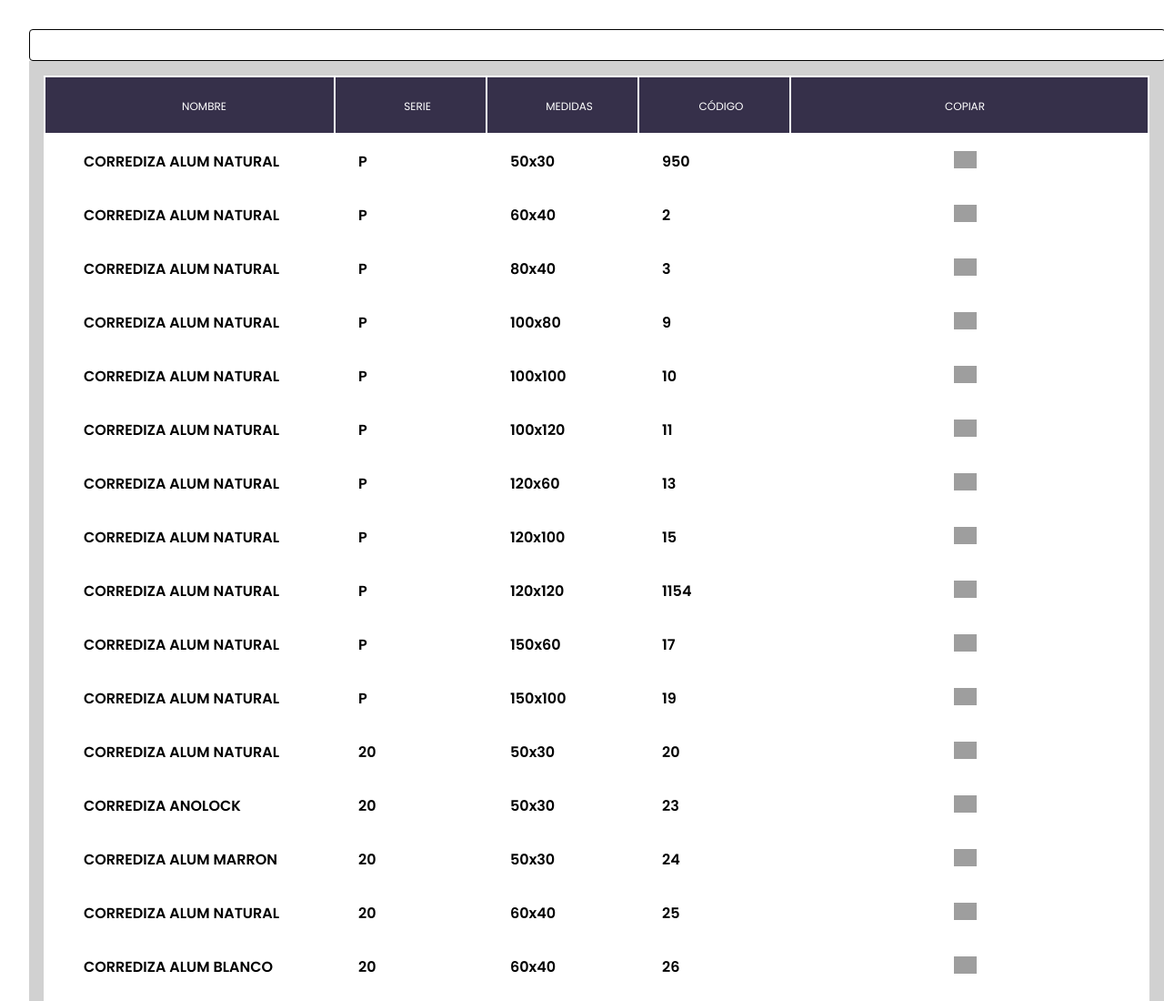
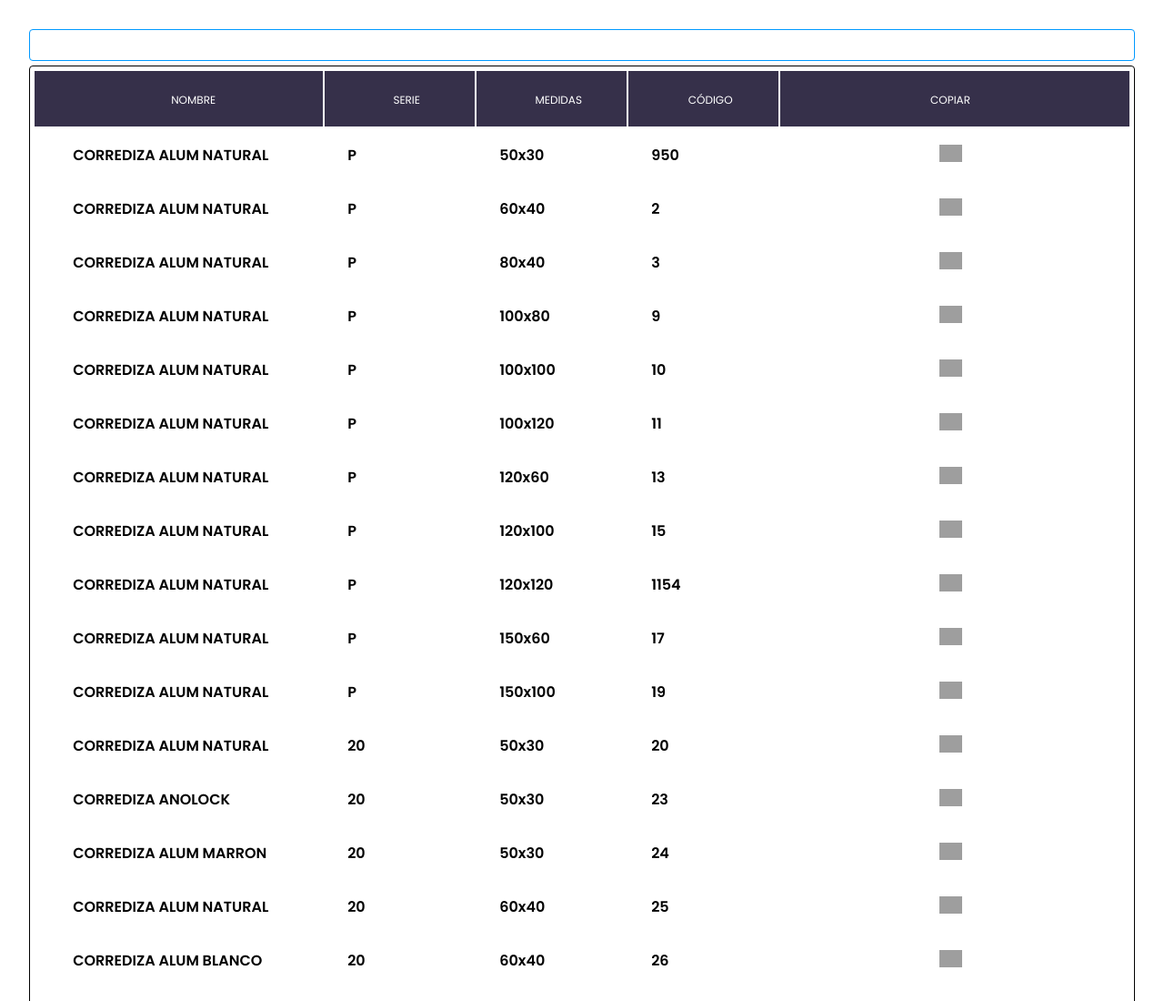
Before and after one commit to enzo09g/Buscador-de-codigos, a plain HTML site: page index.html in a window 1280 px wide. Shown: the top 1100 px of the page at 91% size. Drawn offline with Linux system fonts and the light colour scheme; grey boxes are pictures that could not be loaded.

Commit message:
segundo push

```diff
--- a/estilos.css
+++ b/estilos.css
@@ -6,6 +6,12 @@
 body{
     font-family: 'Poppins';
     padding: 2rem;
+}
+
+header{
+  display: flex;
+  justify-content: center;
+  margin-bottom: .3rem;
 }
 
 header input{
@@ -49,13 +55,13 @@ main{
 }
 
 .container-table100 {
-  width: 100%;
-  background: #d1d1d1;
   display: flex;
   align-items: center;
   justify-content: center;
   flex-wrap: wrap;
-  padding: 1rem;
+  border: 1px solid black;
+  border-radius: 4px;
+  padding: .2rem;
 }
 
 .wrap-table100 {
--- a/js.js
+++ b/js.js
@@ -8,6 +8,7 @@ document.addEventListener('DOMContentLoaded', () => {
     const input = document.querySelector('input')
     input.addEventListener('input', buscar)
     generarFila()
+    input.focus()
 })
 
 async function generarFila() {
```
